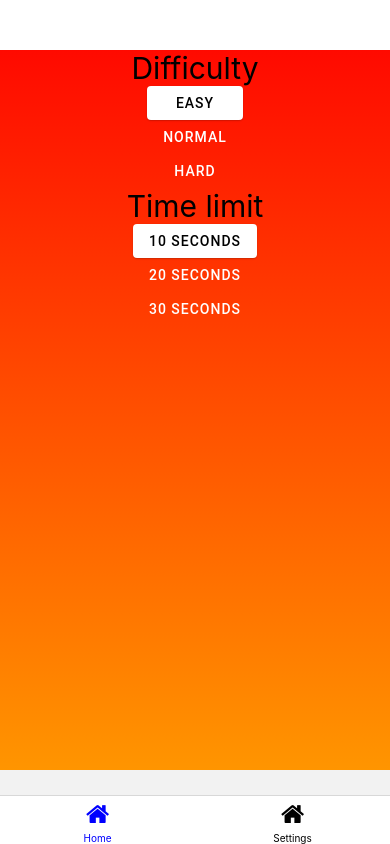
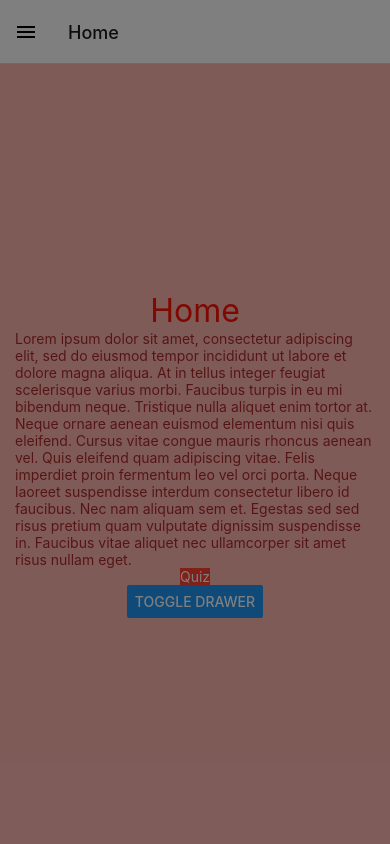
Before and after one commit to Priscillavds/Mars, a React Native app: screen / in a window 390 px wide. Built offline with nearby package versions, Linux system fonts and the light colour scheme.

Commit message:
conflict fix 2

```diff
--- a/App.tsx
+++ b/App.tsx
@@ -1,47 +1,93 @@
-import * as React from 'react';
-import { useState } from 'react';
-import { Text, View, TextInput, StyleSheet, StyleProp, ViewStyle, Button } from 'react-native';
-import Constants from 'expo-constants';
-import { NavigationContainer } from "@react-navigation/native";
-import { createBottomTabNavigator } from "@react-navigation/bottom-tabs";
-import { FontAwesome } from "@expo/vector-icons";
-import { MaterialIcons } from '@expo/vector-icons';
-import Settings from './Settings';
-import { LinearGradient } from "expo-linear-gradient";
-import BVLinearGradient from 'react-native-linear-gradient';
+import { StatusBar } from 'expo-status-bar';
+import { StyleSheet, Text, View, Pressable, Alert, Button, Image } from 'react-native';
+import { NavigationContainer,useNavigation } from "@react-navigation/native";
+import { createDrawerNavigator } from "@react-navigation/drawer";
+import React from 'react';
 
-const Tab = createBottomTabNavigator();
+const Drawer = createDrawerNavigator();
 
-export default function App() {
+const HomeScreen = () => {
+  const navigation : any = useNavigation();
+    return (
+      <View style={styles.container}>
+      <Text style={styles.title}>Home</Text>
+      <Text style={styles.text}>Lorem ipsum dolor sit amet, consectetur adipiscing elit, sed do eiusmod tempor incididunt ut labore et dolore magna aliqua. At in tellus integer feugiat scelerisque varius morbi. Faucibus turpis in eu mi bibendum neque. Tristique nulla aliquet enim tortor at. Neque ornare aenean euismod elementum nisi quis eleifend. Cursus vitae congue mauris rhoncus aenean vel. Quis eleifend quam adipiscing vitae. Felis imperdiet proin fermentum leo vel orci porta. Neque laoreet suspendisse interdum consectetur libero id faucibus. Nec nam aliquam sem et. Egestas sed sed risus pretium quam vulputate dignissim suspendisse in. Faucibus vitae aliquet nec ullamcorper sit amet risus nullam eget.</Text>
+      <Image style={styles.image} source={require('./assets/logo.png')}/>
+      <Pressable
+                style={styles.pressable}
+                onPress={() => {
+                    Alert.alert("Pressed!");
+                }}
+            >
+                <Text style={styles.buttontext}>Quiz</Text>
+      </Pressable>
+      <Button onPress={() => navigation.toggleDrawer()} title="Toggle Drawer"/>
+    </View>
+    );
+}
 
+
+
+const App = () => {
   return (
     <NavigationContainer>
-      <Tab.Navigator
-        screenOptions={{
-          headerShown: false,
-          tabBarActiveTintColor: "blue",
-          tabBarInactiveTintColor: "black",
-        }}
-
-      >
-        <Tab.Screen name="Home" component={Settings} options={{
-          tabBarIcon: ({ color, size }: any) => <FontAwesome name="home" size={size} color={color} />,
-        }} />
-        <Tab.Screen name="Settings" component={Settings} options={{
-          tabBarIcon: ({ color, size }: any) => <FontAwesome name="home" size={size} color={color} />,
-        }} />
-
-      </Tab.Navigator>
+      <Drawer.Navigator useLegacyImplementation>
+        <Drawer.Screen name="Home" component={HomeScreen} />
+      </Drawer.Navigator>
     </NavigationContainer>
-
   );
 }
 
+/*
+const App = () => {
+  return (
+    <View style={styles.container}>
+      <Text style={styles.title}>Home</Text>
+      <Text style={styles.title}></Text>
+      <Text style={styles.title}></Text>
+
+      <Text style={styles.text}>Lorem ipsum dolor sit amet, consectetur adipiscing elit, sed do eiusmod tempor incididunt ut labore et dolore magna aliqua. At in tellus integer feugiat scelerisque varius morbi. Faucibus turpis in eu mi bibendum neque. Tristique nulla aliquet enim tortor at. Neque ornare aenean euismod elementum nisi quis eleifend. Cursus vitae congue mauris rhoncus aenean vel. Quis eleifend quam adipiscing vitae. Felis imperdiet proin fermentum leo vel orci porta. Neque laoreet suspendisse interdum consectetur libero id faucibus. Nec nam aliquam sem et. Egestas sed sed risus pretium quam vulputate dignissim suspendisse in. Faucibus vitae aliquet nec ullamcorper sit amet risus nullam eget.</Text>
+      <Text style={styles.title}></Text>
+      <Text style={styles.title}></Text>
+
+      <Pressable
+                style={styles.pressable}
+                onPress={() => {
+                    Alert.alert("Pressed!");
+                }}
+            >
+                <Text style={styles.buttontext}>Quiz</Text>
+      </Pressable>
+
+    </View>
+  );
+}*/
+
 const styles = StyleSheet.create({
   container: {
-    flex: 1,
-    backgroundColor: '#fff',
+    flex:1,
+    backgroundColor: '#ffb7b2',
     alignItems: 'center',
     justifyContent: 'center',
+    padding: 15
+
   },
+  pressable: {
+    backgroundColor: '#ff4032'
+  },
+  text: {
+    color:'#AD2B2B'
+  },
+  buttontext: {
+    color: 'white'
+  },
+  title: {
+    fontSize: 32,
+    color: '#ff1100'
+  },
+  image: {
+    width:95,
+  }
 });
+
+export default App;
```
